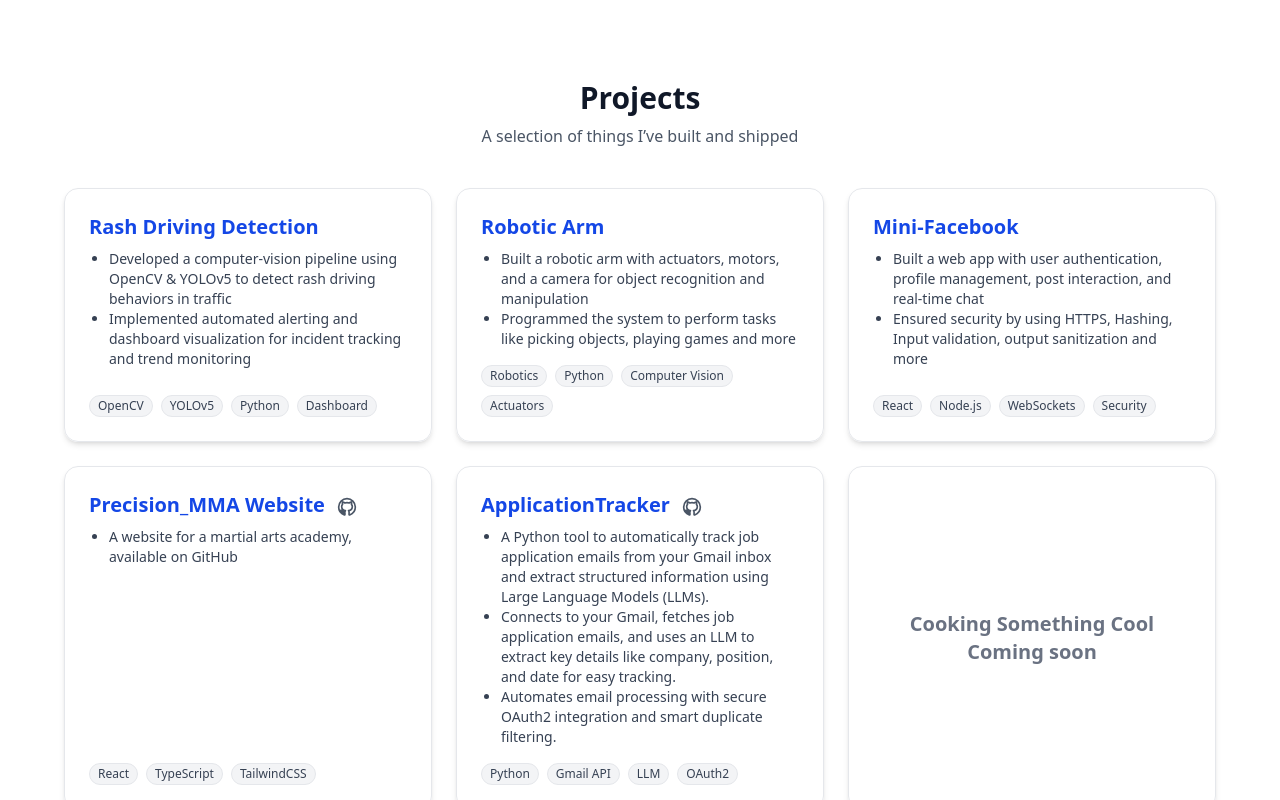
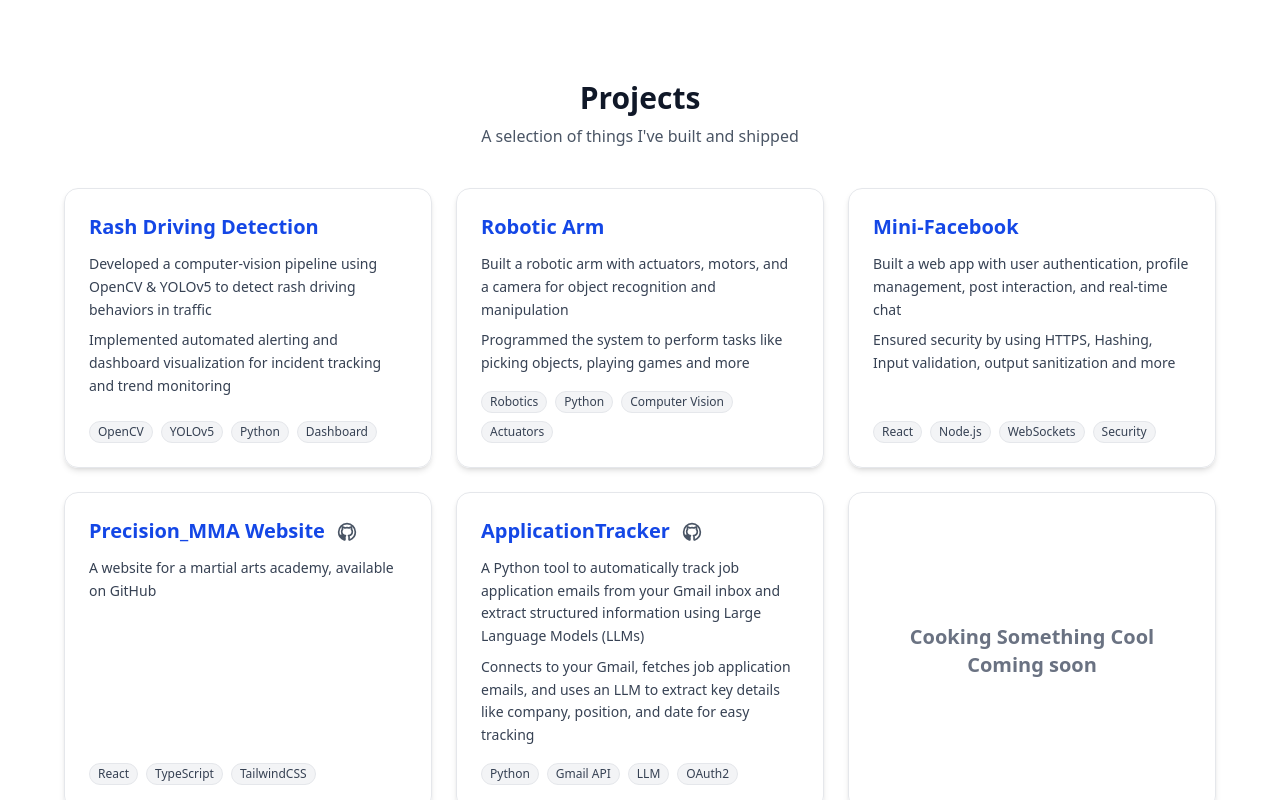
Before and after one commit to Yatha04/YatharthBajaj_Portfolio, a React (Vite) app in the folder client/: page / in a window 1280 px wide. Shown: the part 1980-2780 px from the top of the page. Built offline with nearby package versions, Linux system fonts and the light colour scheme.

Commit message:
updated projects ui

```diff
--- a/client/src/components/ProjectCarousel.tsx
+++ b/client/src/components/ProjectCarousel.tsx
@@ -6,14 +6,14 @@ export const ProjectsGrid = () => {
       <div className="max-w-6xl mx-auto">
         <div className="text-center mb-10">
           <h2 className="text-3xl font-bold text-gray-900 dark:text-white mb-2">Projects</h2>
-          <p className="text-base text-gray-600 dark:text-gray-300">A selection of things I’ve built and shipped</p>
+          <p className="text-base text-gray-600 dark:text-gray-300">A selection of things I've built and shipped</p>
         </div>
         <div className="grid grid-cols-1 sm:grid-cols-2 lg:grid-cols-3 gap-6">
           {projects.map((project) => (
             project.id === 'cooking-something-cool' ? (
               <div
                 key={project.id}
-                className="bg-white/80 dark:bg-gray-900/80 rounded-xl border border-gray-200 dark:border-gray-700 shadow-md p-6 flex items-center justify-center min-h-[220px] h-full text-center"
+                className="bg-white/80 dark:bg-gray-900/80 rounded-xl border border-gray-200 dark:border-gray-700 shadow-md hover:shadow-xl hover:bg-white/90 dark:hover:bg-gray-900/90 hover:scale-105 transition-all duration-300 p-6 flex items-center justify-center min-h-[220px] h-full text-center"
                 style={{ minHeight: '220px' }}
               >
                 <span className="w-full text-xl font-semibold text-gray-500 dark:text-gray-400 flex items-center justify-center h-full">
@@ -23,10 +23,10 @@ export const ProjectsGrid = () => {
             ) : (
               <div
                 key={project.id}
-                className="bg-white/80 dark:bg-gray-900/80 rounded-xl border border-gray-200 dark:border-gray-700 shadow-md hover:shadow-lg transition-all duration-300 p-6 flex flex-col justify-between min-h-[220px]"
+                className="bg-white/80 dark:bg-gray-900/80 rounded-xl border border-gray-200 dark:border-gray-700 shadow-md hover:shadow-xl hover:bg-white/90 dark:hover:bg-gray-900/90 hover:scale-105 transition-all duration-300 p-6 flex flex-col justify-between min-h-[220px]"
               >
                 <div>
-                  <div className="flex items-center gap-2 mb-2">
+                  <div className="flex items-center gap-2 mb-3">
                     <h3 className="text-xl font-semibold text-blue-700 dark:text-blue-400">
                       {project.title}
                     </h3>
@@ -42,14 +42,21 @@ export const ProjectsGrid = () => {
                       </a>
                     )}
                   </div>
-                  <ul className="text-gray-700 dark:text-gray-300 text-sm mb-4 list-disc pl-5">
-                    {project.description.map((line, idx) => (
-                      <li key={idx}>{line}</li>
+                  <div className="text-gray-700 dark:text-gray-300 text-sm mb-4">
+                    {project.description.slice(0, 2).map((line, idx) => (
+                      <p key={idx} className="mb-2 leading-relaxed">
+                        {line}
+                      </p>
                     ))}
-                  </ul>
+                    {project.description.length > 2 && (
+                      <p className="text-gray-500 dark:text-gray-400 text-xs italic">
+                        +{project.description.length - 2} more details...
+                      </p>
+                    )}
+                  </div>
                 </div>
                 <div className="flex flex-wrap gap-2 mt-auto">
-                  {project.tech.map((tech, idx) => (
+                  {project.tech.slice(0, 4).map((tech, idx) => (
                     <span
                       key={idx}
                       className="px-2 py-0.5 rounded-full text-xs font-medium bg-gray-100 dark:bg-gray-700 text-gray-700 dark:text-gray-200 border border-gray-200 dark:border-gray-600"
@@ -57,6 +64,11 @@ export const ProjectsGrid = () => {
                       {tech}
                     </span>
                   ))}
+                  {project.tech.length > 4 && (
+                    <span className="px-2 py-0.5 rounded-full text-xs font-medium bg-gray-50 dark:bg-gray-800 text-gray-500 dark:text-gray-400 border border-gray-200 dark:border-gray-600">
+                      +{project.tech.length - 4}
+                    </span>
+                  )}
                 </div>
               </div>
             )
--- a/client/src/data/projects.ts
+++ b/client/src/data/projects.ts
@@ -47,9 +47,8 @@ export const projects: Project[] = [
     id: 'application-tracker',
     title: 'ApplicationTracker',
     description: [
-      'A Python tool to automatically track job application emails from your Gmail inbox and extract structured information using Large Language Models (LLMs).',
-      'Connects to your Gmail, fetches job application emails, and uses an LLM to extract key details like company, position, and date for easy tracking.',
-      'Automates email processing with secure OAuth2 integration and smart duplicate filtering.'
+      'A Python tool to automatically track job application emails from your Gmail inbox and extract structured information using Large Language Models (LLMs)',
+      'Connects to your Gmail, fetches job application emails, and uses an LLM to extract key details like company, position, and date for easy tracking',
     ],
     tech: ['Python', 'Gmail API', 'LLM', 'OAuth2'],
     github: 'https://github.com/Yatha04/ApplicationTracker',
```
Also changed, not shown: client/src/index.css (line endings or trailing spaces).
